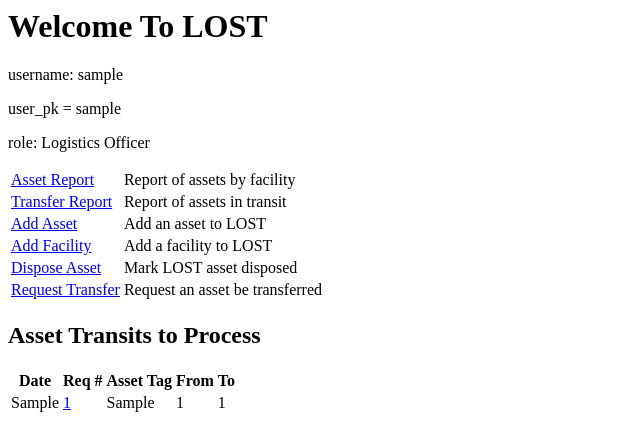
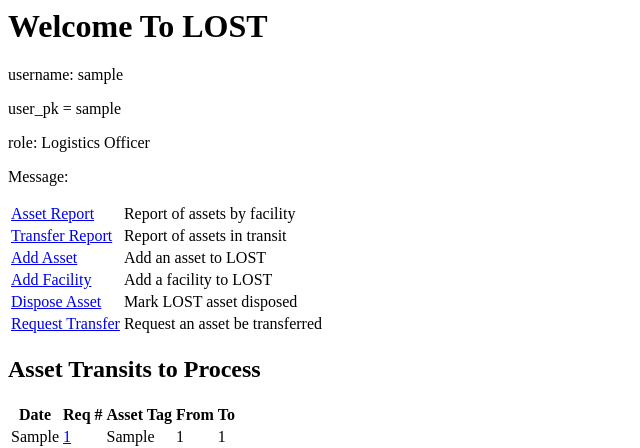
Before and after one commit to RRMulvihill/CIS322, a Flask app: page /dashboard in a window 1280 px wide. Shown: the top 448 px of the page, without its empty margins (0-640 px from the left). Run offline with Flask 2, Linux system fonts and the light colour scheme; the visitor is signed in with stand-in values (Sample User, id 1); a database or web service that is not in the repository returns one stand-in record (values such as "Sample title"); some libraries are stand-ins or nearby versions.

Commit message:
Update dashboard.html

```diff
--- a/src/templates/dashboard.html
+++ b/src/templates/dashboard.html
@@ -3,6 +3,7 @@
 		<p>username: {{session['username']}}</p>
 		<p>user_pk = {{session['user_pk']}}</p>
 		<p>role: {{session['role']}}</p>
+		<p>Message: {{session['msg']}}</p>
 
 		<table>
 		    <tr><td><a href="{{url_for('asset_report')}}">Asset Report</a></td><td>Report of assets by facility</td></tr>
```
